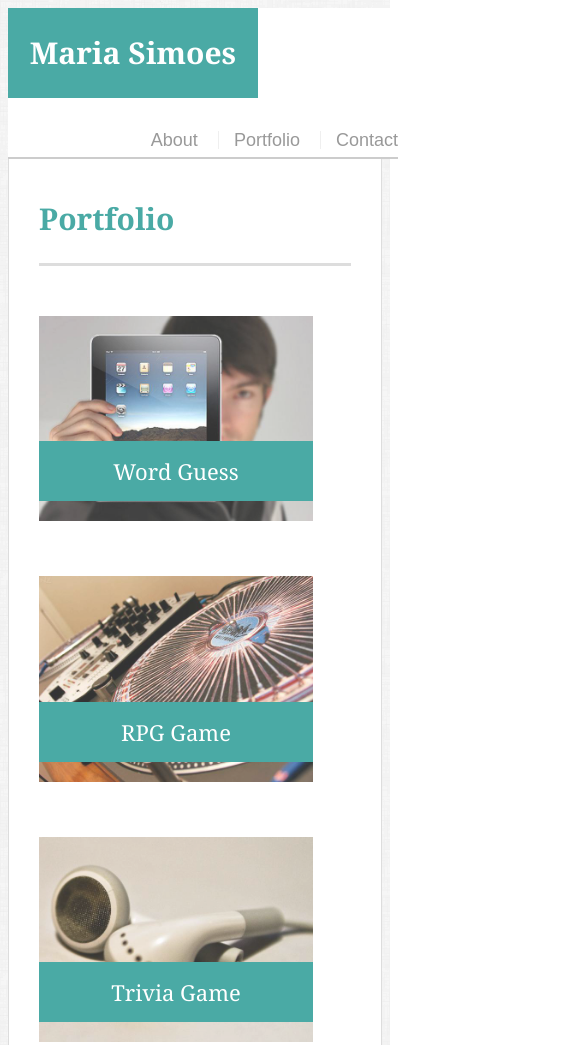
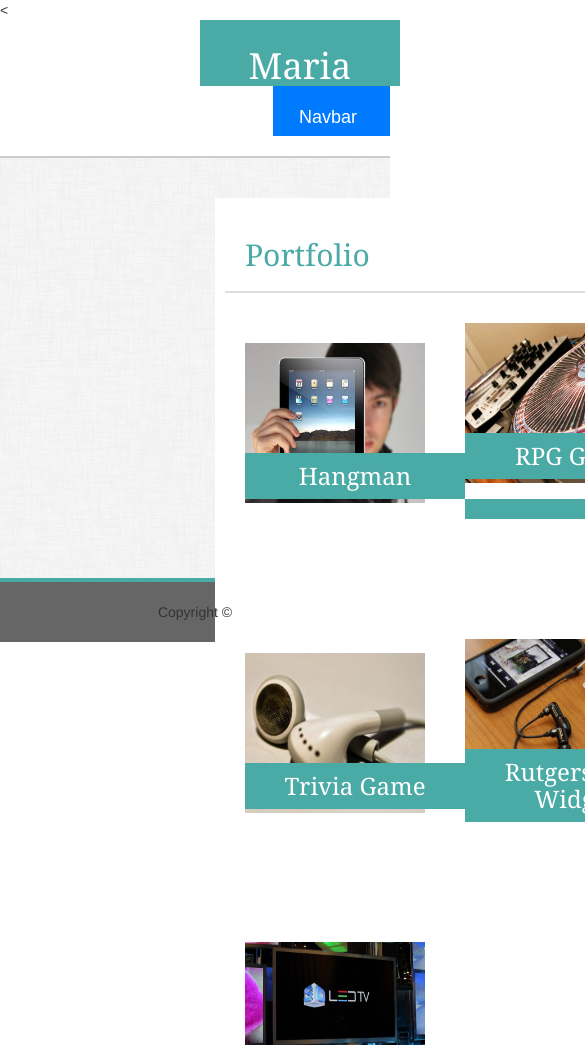
Before and after one commit to msmores85/Bootstrap-Portfolio, a plain HTML site: page portfolio.html in a window 390 px wide. Shown: the top 1045 px of the page, 585 px wide, since content can reach past the window. Drawn offline with nearby package versions, Linux system fonts and the light colour scheme.

Commit message:
Changed the Navbar & fixed the images to responsive

```diff
--- a/assets/css/style.css
+++ b/assets/css/style.css
@@ -1,219 +1,120 @@
-body {
-    font-family: Arial, "Helvetica Neue", Helvetica, sans-serif;
-    font-size: 18px;
-    line-height: 34px;
-    color: #777777;
-    background: url("../images/dust_scratches.png");
-  }
-
-  * {
-    box-sizing: border-box;
-  }
-
-  /* general */
-
-  .container {
-    width: 100%;
-    max-width: 960px;
-    margin: 0 auto;
-    clear: both;
-  }
-
-  h1,
-  h2,
-  h3,
-  p {
-    margin-bottom: 20px;
-  }
-
-  p:last-child {
-    margin-bottom: 0;
-  }
-
-  h1,
-  h2,
-  h3 {
-    font-family: Georgia, Times, "Times New Roman", serif;
-    font-weight: 700;
-    color: #4aaaa5;
-  }
-
-  h1 {
-    padding-bottom: 20px;
-    font-size: 30px;
-    line-height: 49px;
-    border-bottom: 3px solid #dddddd;
-  }
-
-  h2,
-  h3 {
-    font-size: 22px;
-  }
-
-  /* header */
-
-  #mainhead {
-    position: fixed;
-    z-index: 99;
-    width: 100%;
-    margin: 0 0 30px;
-    overflow: auto;
+#main{
+  background-color: #4aaaa5;
+  padding: 6px;
+  margin-left: 200px;
+  height: 66px;
+  width: 200px;
+  float:left;
+  text-align: center;
   color: #ffffff;
-    background: #ffffff;
-    border-bottom: 2px solid #cccccc;
-  }
-
-  #logo {
-    float: left;
-    width: 250px;
-    height: 90px;
-    font-family: Georgia, Times, "Times New Roman", serif;
-    font-size: 30px;
-    font-weight: 700;
-    line-height: 90px;
-    color: #ffffff;
-    text-align: center;
-    text-decoration: none;
-    background: #4aaaa5;
+  font-family: 'Georgia', Times, Times New Roman, serif;
 }
 
 nav {
-    float: right;
-    margin-top: 25px;
+  padding-top: 10px;
+  height: 40px;
+  width:30%;
+  float:right;
+  text-align: center;
+  font: #777777;
+  font-family: 'Arial', 'Helvetica Neue', Helvetica, sans-serif;
+
 }
 
-  nav a {
-    display: inline-block;
-    padding-left: 15px;
-    margin-left: 15px;
-    line-height: 18px;
-    color: #999;
-    text-decoration: none;
-    border-left: 1px solid #efefef;
+li {
+  display:inline;
 }
 
-  nav a:first-child {
-    border-left: 0 none;
+#nav1 {
+  padding: 5px;
+  border-right: solid 1px;
+  border-color:#cccccc;
+}
+#nav2 {
+  padding: 5px;
+  border-right: solid 1px;
+  border-color:#cccccc;
 }
 
-  /* footer */
+/*Background-image came from: https://www.toptal.com/designers/subtlepatterns/page/8/,
+Background-image coding came from: https://www.w3schools.com/css/css_background.asp*/
+
+.container {
+  background-image: url("../images/dust_scratches.png");
+  width: 100%;
+  height: 50%;
+  float:left;
+  border-top:solid 2px;
+  border-color:#cccccc;
+}
+
+h2 {
+  color: #4aaaa5;
+  float:center;
+  padding:20px;
+  text-align: left;
+  border-bottom: solid 2px;
+  border-color: #dddddd;
+  margin-bottom: 10px;
+  margin-top: 10px;
+  font-family: 'Georgia', Times, Times New Roman, serif;
+
+}
+
+.img-fluid {
+  height: 200px;
+  width: 210px;
+  float:left;
+  margin:20px;
+
+}
+
+#content{
+  float: center;
+  padding: 10px;
+  width: 960px;
+  background-color: #ffffff;
+  margin-bottom: 40px;
+  margin-left: 200px;
+  margin-right: 200px;
+  margin-top: 40px;
+
+}
 
 footer {
-    padding: 30px 0;
+  padding: 20px;
   clear: both;
-    font-size: 12px;
-    color: #ffffff;
-    color: #cccccc;
+  background: #666666;
   text-align: center;
-    background: #666666;
-    border-top: 8px solid #4aaaa5;
-    height: 50px;
+  border-top: solid 4px;
+  border-color:#4aaaa5;
 }
 
-  h3, h2 {
-    padding-bottom: 20px;
-    margin-bottom: 15px;
-    line-height: 22px;
-    border-bottom: 2px solid #eeeeee;
+h3{
+  text-align: center;
+  color: #ffffff;
+  font-family: 'Georgia', Times, Times New Roman, serif;
+  background-color: #4aaaa5;
+  width: 220px;
+  padding-top: 10px;
+  padding-bottom: 10px;
+  position: relative;
+  bottom: 90px;
+  left: 20px;
 }
 
-  /* main */
-
-  #main-container {
-    padding-top: 130px;
-    min-height: calc(100vh - 70px);
+.img2 {
+  height: 200px;
+  width: 220px;
+  padding: 20px;
 }
 
-  .main-section {
-    float: left;
-    width: 100%;
-    max-width: 960px;
-    padding: 30px;
-    margin: 0 0 40px;
-    background: #ffffff;
-    border: 1px solid #dddddd;
+p {
+  font: #777777;
+  font-family: 'Arial', 'Helvetica Neue', Helvetica, sans-serif;
 }
 
-  /* portfolio page */
-
-  .work {
-    position: relative;
-    float: left;
-    width: 274px;
-    margin: 20px 0 25px;
-    overflow: auto;
+input {
+  font: #777777;
+  font-family: 'Arial', 'Helvetica Neue', Helvetica, sans-serif;
 }
-
-  .work:nth-child(even) {
-    margin-right: 40px;
-  }
-
-  .work img {
-    width: 100%;
-    border: 0 none;
-    opacity: 0.8;
-  }
-
-  .work h3 {
-    position: absolute;
-    bottom: 20px;
-    width: 100%;
-    padding: 15px;
-    margin-bottom: 0;
-    font-weight: 300;
-    line-height: 30px;
-    color: #ffffff;
-    text-align: center;
-    background: #4aaaa5;
-    border-bottom: 0;
-  }
-
-  /*Class naming from Bootstrap for Responsive Image from link: https://getbootstrap.com/docs/4.3/content/images/#responsive-images*/
-  .img-fluid {
-    max-width: 100%;
-    float: left;
-    width: 200px;
-    height: auto;
-    margin-top: 10px;
-    margin-right: 25px;
-  }
-
-  /* contact page */
-
-  #contact-form ul {
-    margin-bottom: 20px;
-  }
-
-  #contact-form li {
-    margin-bottom: 10px;
-  }
-
-  label,
-  input[type=text],
-  input[type=email],
-  textarea {
-    display: block;
-    width: 100%;
-  }
-
-  input[type=text],
-  input[type=email],
-  textarea {
-    height: 35px;
-    padding: 0 10px;
-    font-size: 14px;
-    border: 1px solid #dddddd;
-  }
-
-  textarea {
-    height: 200px;
-  }
-
-  input[type=submit] {
-    padding: 10px 30px;
-    font-size: 18px;
-    color: #ffffff;
-    cursor: pointer;
-    background: #4aaaa5;
-    border: 0 none;
-  }
--- a/portfolio.html
+++ b/portfolio.html
@@ -1,59 +1,84 @@
-<!DOCTYPE html>
+<<!DOCTYPE html>
 <html lang="en-us">
 
     <head>
-        <meta charset="UTF-8">
-        <title>Portfolio | Maria Simoes</title>
-        <link rel="stylesheet" type="text/css" href="assets/css/style.css">
+        <title>Portfolio About Me Page</title>
+        <!--The following is the link to Boostrap that allows the browser to work with their stylings.-->
+        <meta name="viewport" content="width=device-width, initial-scale=1.0">
+        <meta http-equiv="X-UA-Compatible" content="ie=edge">
+        <link rel="stylesheet" href="https://stackpath.bootstrapcdn.com/bootstrap/4.3.1/css/bootstrap.min.css" integrity="sha384-ggOyR0iXCbMQv3Xipma34MD+dH/1fQ784/j6cY/iJTQUOhcWr7x9JvoRxT2MZw1T" crossorigin="anonymous">
+        <link rel="stylesheet" href="https://maxcdn.bootstrapcdn.com/bootstrap/3.3.6/css/bootstrap.min.css">
+        <link rel="stylesheet" href="https://stackpath.bootstrapcdn.com/font-awesome/4.7.0/css/font-awesome.min.css">
+        <link rel="stylesheet" type="text/css" href="../Bootstrap-Portfolio/assets/css/style.css">
     </head>
+    <body>
+        <header>
+                <section id="main">
+                        <h1>Maria Simoes</h1>
+                    </section>
+                    <!--Nav Bar from Bootstrap-->
+            <nav class="navbar navbar-expand-lg navbar-dark bg-primary">
+                    <a class="navbar-brand" href="#">Navbar</a>
+                    <button class="navbar-toggler" type="button" data-toggle="collapse" data-target="#navbarSupportedContent" aria-controls="navbarSupportedContent" aria-expanded="false" aria-label="Toggle navigation">
+                      <span class="navbar-toggler-icon"></span>
+                    </button>
 
-    <body>
-        <header id="mainhead">
-            <div class="container">
-                <a href="index.html" id="logo">Maria Simoes</a>
-                <nav>
-                    <a href="index.html">About</a>
-                    <a href="portfolio.html">Portfolio</a>
-                    <a href="contact.html">Contact</a>
-                </nav>
-            </div>
+                    <div class="collapse navbar-collapse" id="navbarSupportedContent">
+                      <ul class="navbar-nav mr-auto">
+                        <li class="nav-item active">
+                          <a class="nav-link" href="index.html">Home <span class="sr-only">(current)</span></a>
+                        </li>
+                        <li class="nav-item">
+                          <a class="nav-link" href="portfolio.html">Portfolio</a>
+                        </li>
+                        <li class="nav-item">
+                            <a class="nav-link" href="contact.html">Contact</a>
+                        </li>
+                      </ul>
+                    </div>
+                  </nav>
         </header>
 
-        <div id="main-container" class="container">
-            <section class="main-section">
-                <h1>Portfolio</h1>
 
-                <div class="work">
-                    <img src="assets/images/technics-q-c-640-480-1.jpg" class="img-fluid" alt="Word Guess">
-                    <h3>Word Guess</h3>
-                </div>
+        <div class="container">
 
-                <div class="work">
-                    <img src="assets/images/technics-q-c-640-480-2.jpg" class="img-fluid" alt="RPG Game">
-                    <h3>RPG Game</h3>
-                </div>
+                <section id="content">
+                    <h2>Portfolio</h2>
+                    <table>
+                        <tr>
+                            <td>
+                                <img class="img2" src="assets/images/technics-q-c-640-480-1.jpg">
+                                <h3>Hangman</h3>
+                            </td>
+                            <td>
+                                <img class="img2" src="assets/images/technics-q-c-640-480-2.jpg">
+                                <h3>RPG Game<h3>
+                            </td>
+                        </tr>
+                        <tr>
+                            <td>
+                                <img class="img2" src="assets/images/technics-q-c-640-480-5.jpg">
+                                <h3>Trivia Game</h3>
+                            </td>
+                            <td>
+                                <img class="img2" src="assets/images/technics-q-c-640-480-7.jpg">
+                                <h3>Rutgers Info Widget</h3>
+                            </td>
+                        </tr>
+                        <tr>
+                            <td>
+                                <img class="img2" src="assets/images/technics-q-c-640-480-9.jpg">
+                                <h3>Rock Paper Scissors</h3>
+                            </td>
+                        </tr>
+                    </table>
 
-                <div class="work">
-                    <img src="assets/images/technics-q-c-640-480-5.jpg" class="img-fluid" alt="Trivia Game">
-                    <h3>Trivia Game</h3>
-                </div>
-
-                <div class="work">
-                    <img src="assets/images/technics-q-c-640-480-7.jpg" class="img-fluid" alt="Rutgers Info Widget">
-                    <h3>Rutgers Info Widget</h3>
-                </div>
-
-                <div class="work">
-                    <img src="assets/images/technics-q-c-640-480-9.jpg" class="img-fluid" alt="Rock Paper Scissors">
-                    <h3>Rock Paper Scissors</h3>
-                </div>
-            </section>
+                </section>
         </div>
 
+        <!--Copyright symbol directions received from:https://www.rapidtables.com/web/html/html-codes/html-code-copyright.html -->
         <footer>
-            <div class="container">
-                Copyright &copy;
-            </div>
+            Copyright &copy;
         </footer>
     </body>
 </html>
```
Also changed, not shown: contact.html (+53 -37 lines), index.html (+26 -35 lines). Lines whose indentation alone changed are shown as unchanged.
